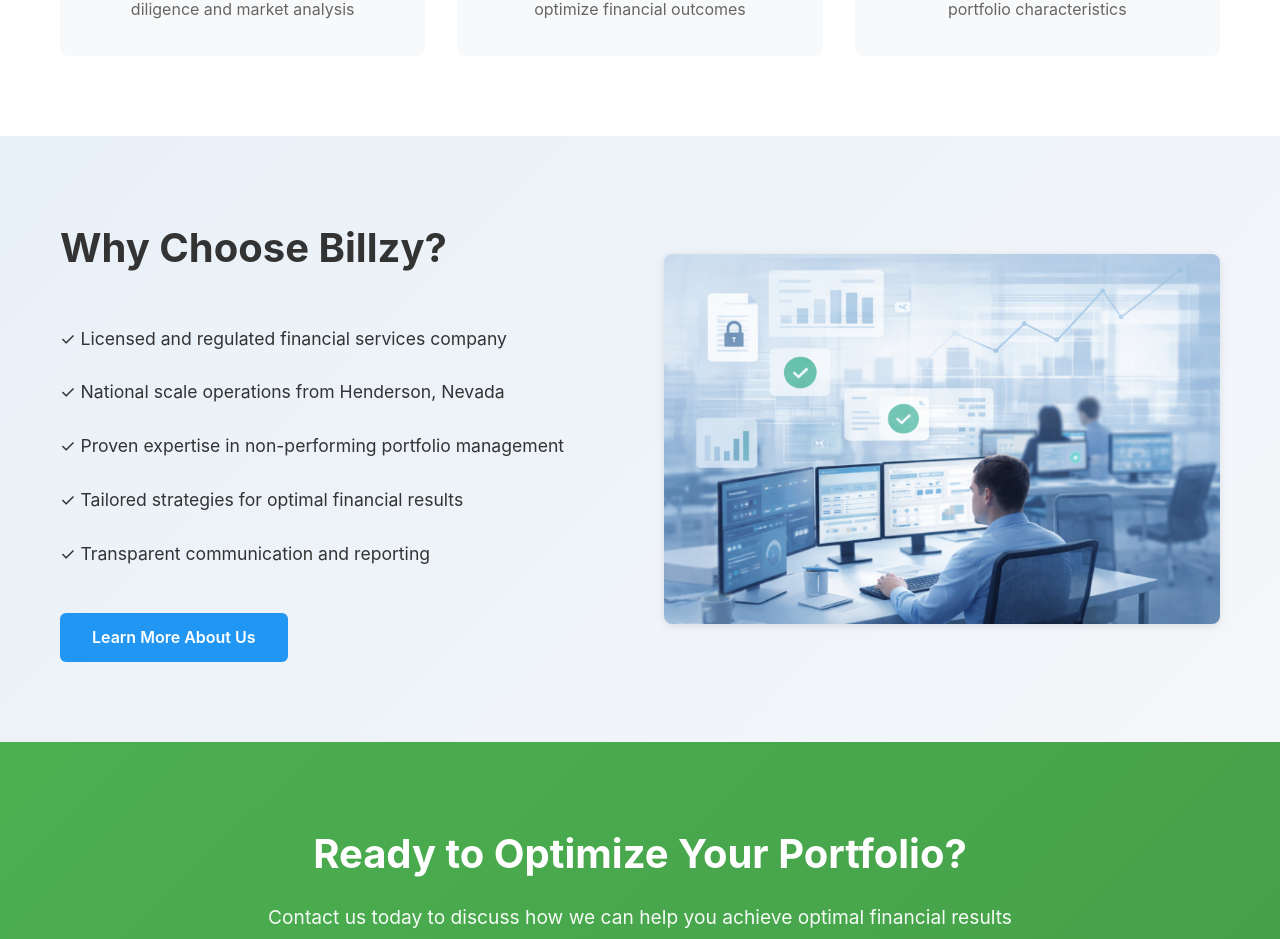
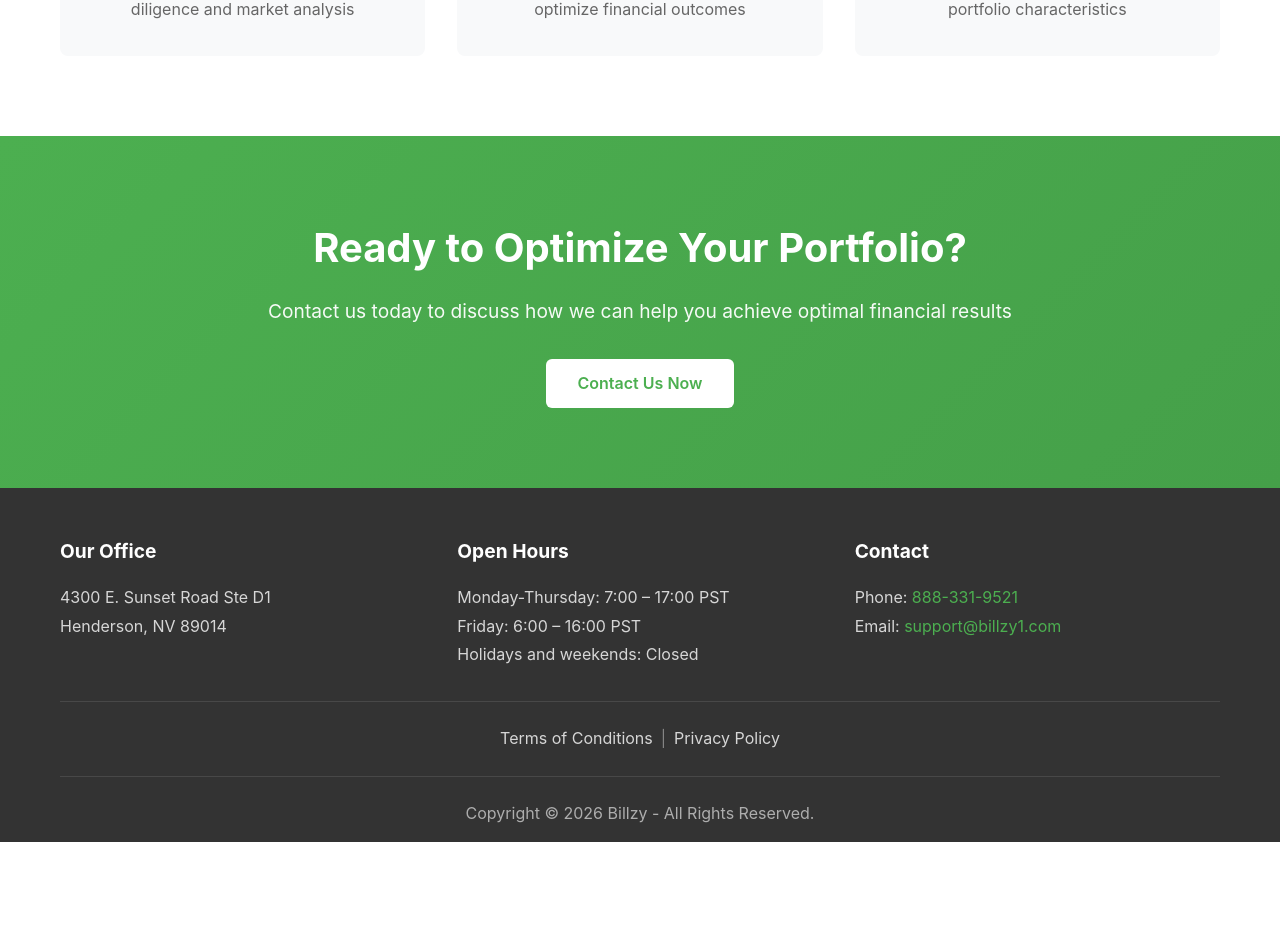
Before and after one commit to Textingman/nationwide-billzy, a Next.js app: page / in a window 1280 px wide. Shown: the part 1054-1993 px from the top of the page. After the commit the page ends 1896 px from the top, so only its background shows below. Built offline with nearby package versions, Linux system fonts and the light colour scheme.

Commit message:
Remove Why Choose Billzy section from home page

```diff
--- a/src/app/page.js
+++ b/src/app/page.js
@@ -59,36 +59,6 @@
         </div>
       </section>
 
-      {/* Why Choose Us */}
-      <section className="why-choose">
-        <div className="container">
-          <div className="why-choose-content">
-            <div className="why-choose-text">
-              <h2>Why Choose Billzy?</h2>
-              <ul className="benefits-list">
-                <li>✓ Licensed and regulated financial services company</li>
-                <li>✓ National scale operations from Henderson, Nevada</li>
-                <li>✓ Proven expertise in non-performing portfolio management</li>
-                <li>✓ Tailored strategies for optimal financial results</li>
-                <li>✓ Transparent communication and reporting</li>
-              </ul>
-              <Link href="/about" className="btn btn-secondary">
-                Learn More About Us
-              </Link>
-            </div>
-            <div className="why-choose-image">
-              <Image
-                src="/why-choose-image.png"
-                alt="Why Choose Billzy"
-                width={600}
-                height={400}
-                style={{ width: '100%', height: 'auto', borderRadius: '8px' }}
-              />
-            </div>
-          </div>
-        </div>
-      </section>
-
       {/* CTA Section */}
       <section className="cta-section">
         <div className="container">
```
